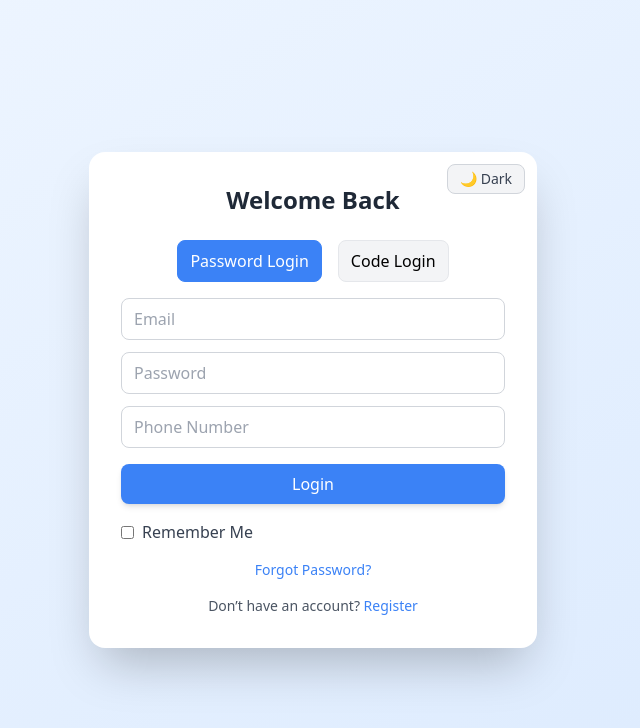
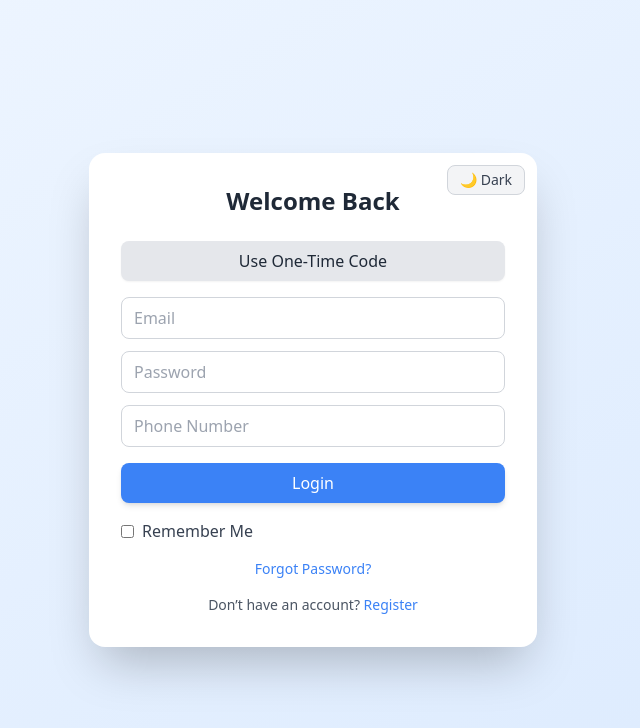
Before and after one commit to GreatDeveloper66/fullstack-starter-react-node, a React (Create React App) app in the folder frontend/: page /login in a window 1280 px wide. Shown: the top 728 px of the page, without its empty margins (327-967 px from the left). Built offline with nearby package versions, Linux system fonts and the light colour scheme.

Commit message:
Update code and password toggle button

```diff
--- a/frontend/src/UserAuthForms/LoginForm.jsx
+++ b/frontend/src/UserAuthForms/LoginForm.jsx
@@ -53,10 +53,7 @@ function LoginForm() {
     <div className="container">
       <div className="contrasted-container">
         {/* Dark mode toggle */}
-        <button
-          onClick={() => setDarkMode(!darkMode)}
-          className="btn-toggle"
-        >
+        <button onClick={() => setDarkMode(!darkMode)} className="btn-toggle">
           {darkMode ? "☀️ Light" : "🌙 Dark"}
         </button>
 
@@ -69,25 +66,10 @@ function LoginForm() {
           <div className="flex justify-center space-x-4 mb-4">
             <button
               type="button"
-              className={`px-3 py-2 rounded-lg border transition ${
-                !useCode
-                  ? "bg-blue-500 text-white border-blue-500"
-                  : "bg-gray-100 dark:bg-gray-800 dark:text-gray-300"
-              }`}
-              onClick={() => setUseCode(false)}
+              onClick={() => setUseCode(!useCode)}
+              className="btn-secondary"
             >
-              Password Login
-            </button>
-            <button
-              type="button"
-              className={`px-3 py-2 rounded-lg border transition ${
-                useCode
-                  ? "bg-blue-500 text-white border-blue-500"
-                  : "bg-gray-100 dark:bg-gray-800 dark:text-gray-300"
-              }`}
-              onClick={() => setUseCode(true)}
-            >
-              Code Login
+              {useCode ? "Use Password Instead" : "Use One-Time Code"}
             </button>
           </div>
         )}
@@ -166,10 +148,7 @@ function LoginForm() {
               onChange={(e) => setPhone(e.target.value)}
             />
           </div>
-          <button
-            type="submit"
-            className="btn-primary"
-          >
+          <button type="submit" className="btn-primary">
             {isRegister ? "Register" : "Login"}
           </button>
         </form>
```
